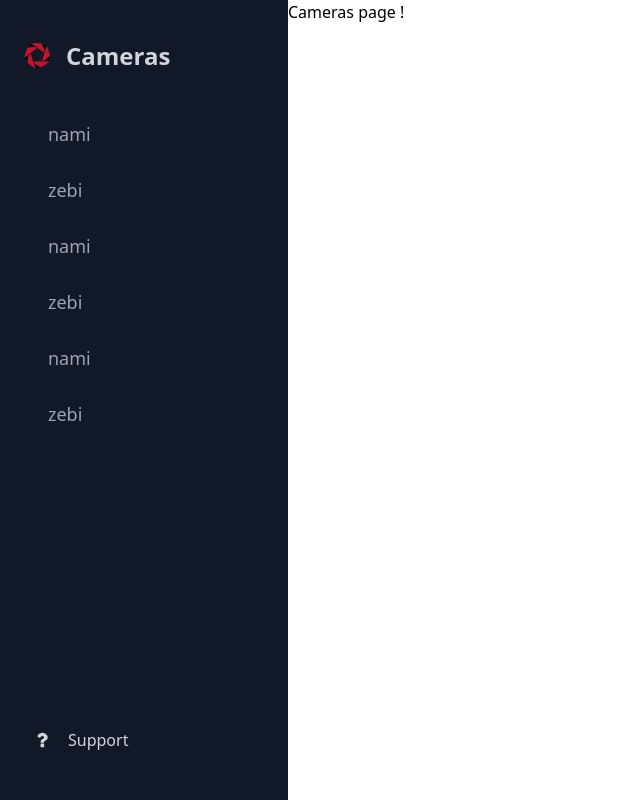
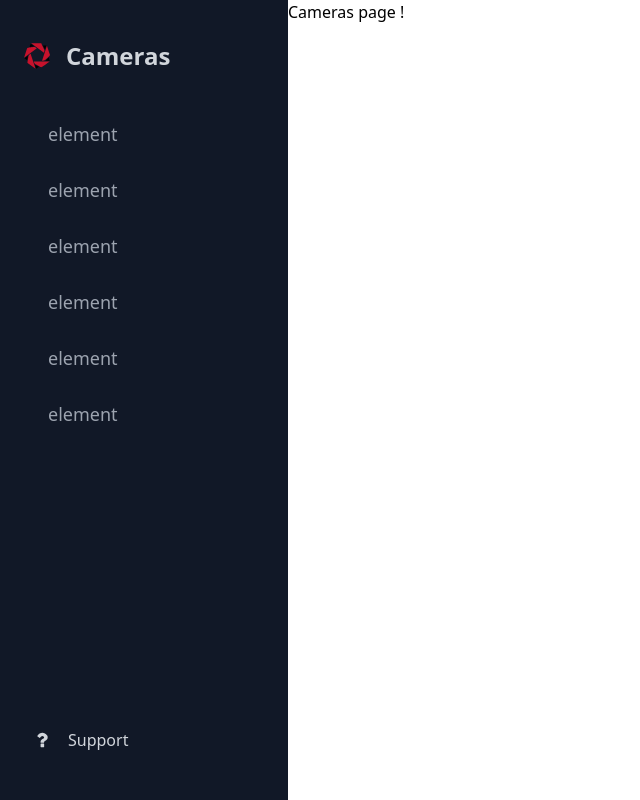
Before and after one commit to yzdbg/evercam-clone, a Nuxt app: page /cameras in a window 1280 px wide. Shown: the whole page, without its empty margins (0-640 px from the left). Built offline with nearby package versions, Linux system fonts and the light colour scheme; some icons are missing.

Commit message:
camera navigation changes

```diff
--- a/layouts/default.vue
+++ b/layouts/default.vue
@@ -12,12 +12,12 @@
                 </span>
             </div>
             <nav class="mt-10 px-6 ">
-                <camera-group groupName="nami"/>
-                <camera-group groupName="zebi" :group="[1,2,3]"/>
-                <camera-group groupName="nami"/>
-                <camera-group groupName="zebi" :group="[1,2,3]"/>
-                <camera-group groupName="nami"/>
-                <camera-group groupName="zebi" :group="[1,2,3]"/>
+                <camera-group groupName="element"/>
+                <camera-group groupName="element" :group="[1,2,3]"/>
+                <camera-group groupName="element"/>
+                <camera-group groupName="element" :group="[1,2,3]"/>
+                <camera-group groupName="element"/>
+                <camera-group groupName="element" :group="[1,2,3]"/>
             </nav>
             <div class="absolute bottom-0 my-10">
                 <a class="text-gray-600 dark:text-gray-300 hover:text-gray-800 dark:hover:text-gray-100 transition-colors duration-200 flex items-center py-2 px-8" href="#">
```
